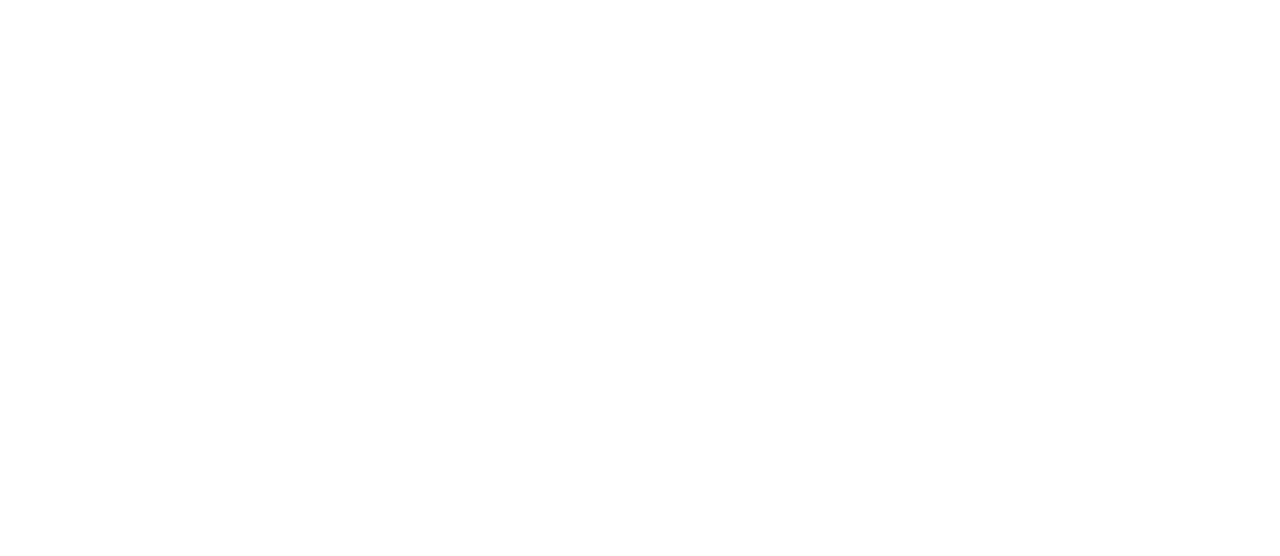
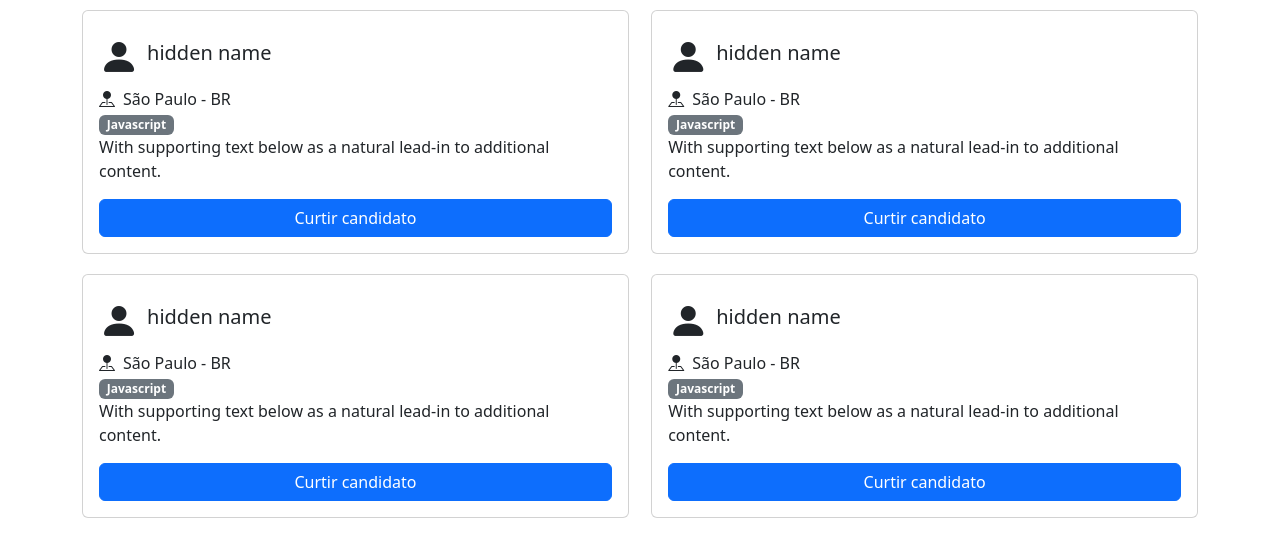
Before and after one commit to ViniciusMPonte/linketinder-k2, a website: page frontend/index.html in a window 1280 px wide. Drawn offline with nearby package versions, Linux system fonts and the light colour scheme.

Commit message:
feat: criação do layout dos cards de candidato/vaga

```diff
--- /dev/null
+++ b/frontend/css/style.css
@@ -0,0 +1,24 @@
+* {
+    margin: 0;
+    padding: 0;
+    box-sizing: border-box;
+}
+
+
+.card-flex-container {
+    display: flex;
+    flex-wrap: wrap;
+    justify-content: space-between;
+}
+
+.card-flex-container > div {
+    min-width: 350px;
+    width: 49%;
+    margin: 10px 0;
+}
+
+@media (max-width: 992px) {
+    .card-flex-container > div {
+        width: 100%;
+    }
+}
--- a/frontend/index.html
+++ b/frontend/index.html
@@ -1,11 +1,103 @@
 <!DOCTYPE html>
-<html lang="en">
+<html lang="pt-br">
 <head>
     <meta charset="UTF-8">
+
+    <!--bootstrap 5.3.3-->
+    <link rel="stylesheet" href="https://cdn.jsdelivr.net/npm/bootstrap-icons@1.11.3/font/bootstrap-icons.min.css">
+    <link href="https://cdn.jsdelivr.net/npm/bootstrap@5.3.3/dist/css/bootstrap.min.css" rel="stylesheet"
+          integrity="sha384-QWTKZyjpPEjISv5WaRU9OFeRpok6YctnYmDr5pNlyT2bRjXh0JMhjY6hW+ALEwIH" crossorigin="anonymous">
+    <script defer src="https://cdn.jsdelivr.net/npm/@popperjs/core@2.11.8/dist/umd/popper.min.js"
+            integrity="sha384-I7E8VVD/ismYTF4hNIPjVp/Zjvgyol6VFvRkX/vR+Vc4jQkC+hVqc2pM8ODewa9r"
+            crossorigin="anonymous"></script>
+    <script defer src="https://cdn.jsdelivr.net/npm/bootstrap@5.3.3/dist/js/bootstrap.min.js"
+            integrity="sha384-0pUGZvbkm6XF6gxjEnlmuGrJXVbNuzT9qBBavbLwCsOGabYfZo0T0to5eqruptLy"
+            crossorigin="anonymous"></script>
+
+    <link rel="stylesheet" href="./css/style.css">
+    <script defer src="./dist/app.js"></script>
+
     <title>Title</title>
-<script src="./dist/app.js"></script>
 </head>
 <body>
 
+<div class="container card-flex-container">
+
+
+    <div class="card">
+        <div class="card-body">
+            <div class="d-flex align-items-center">
+                <i class="bi bi-person-fill fs-1 me-2"></i>
+                <h5 class="card-title">hidden name</h5>
+            </div>
+            <div class="d-flex align-items-center">
+                <i class="bi bi-pin-map-fill  fs-6 me-2"></i>
+                <p class="m-0">São Paulo - BR</p>
+            </div>
+            <span class="badge text-bg-secondary">Javascript</span>
+            <p class="card-text">With supporting text below as a natural lead-in to additional content.</p>
+            <div class="d-grid">
+                <button class="btn btn-primary" type="button">Curtir candidato</button>
+            </div>
+        </div>
+    </div>
+
+    <div class="card">
+        <div class="card-body">
+            <div class="d-flex align-items-center">
+                <i class="bi bi-person-fill fs-1 me-2"></i>
+                <h5 class="card-title">hidden name</h5>
+            </div>
+            <div class="d-flex align-items-center">
+                <i class="bi bi-pin-map-fill  fs-6 me-2"></i>
+                <p class="m-0">São Paulo - BR</p>
+            </div>
+            <span class="badge text-bg-secondary">Javascript</span>
+            <p class="card-text">With supporting text below as a natural lead-in to additional content.</p>
+            <div class="d-grid">
+                <button class="btn btn-primary" type="button">Curtir candidato</button>
+            </div>
+        </div>
+    </div>
+
+    <div class="card">
+        <div class="card-body">
+            <div class="d-flex align-items-center">
+                <i class="bi bi-person-fill fs-1 me-2"></i>
+                <h5 class="card-title">hidden name</h5>
+            </div>
+            <div class="d-flex align-items-center">
+                <i class="bi bi-pin-map-fill  fs-6 me-2"></i>
+                <p class="m-0">São Paulo - BR</p>
+            </div>
+            <span class="badge text-bg-secondary">Javascript</span>
+            <p class="card-text">With supporting text below as a natural lead-in to additional content.</p>
+            <div class="d-grid">
+                <button class="btn btn-primary" type="button">Curtir candidato</button>
+            </div>
+        </div>
+    </div>
+
+    <div class="card">
+        <div class="card-body">
+            <div class="d-flex align-items-center">
+                <i class="bi bi-person-fill fs-1 me-2"></i>
+                <h5 class="card-title">hidden name</h5>
+            </div>
+            <div class="d-flex align-items-center">
+                <i class="bi bi-pin-map-fill  fs-6 me-2"></i>
+                <p class="m-0">São Paulo - BR</p>
+            </div>
+            <span class="badge text-bg-secondary">Javascript</span>
+            <p class="card-text">With supporting text below as a natural lead-in to additional content.</p>
+            <div class="d-grid">
+                <button class="btn btn-primary" type="button">Curtir candidato</button>
+            </div>
+        </div>
+    </div>
+
+
+</div>
+
 </body>
 </html>
```
